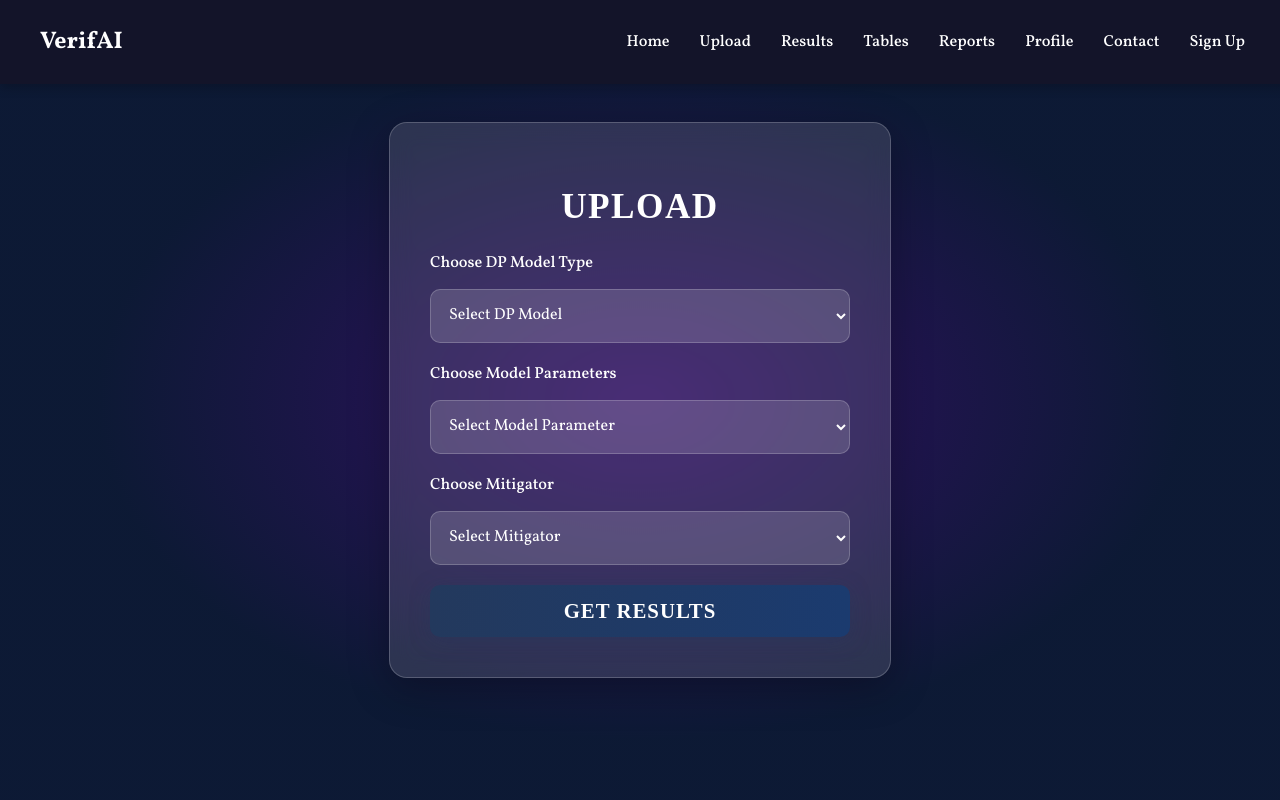
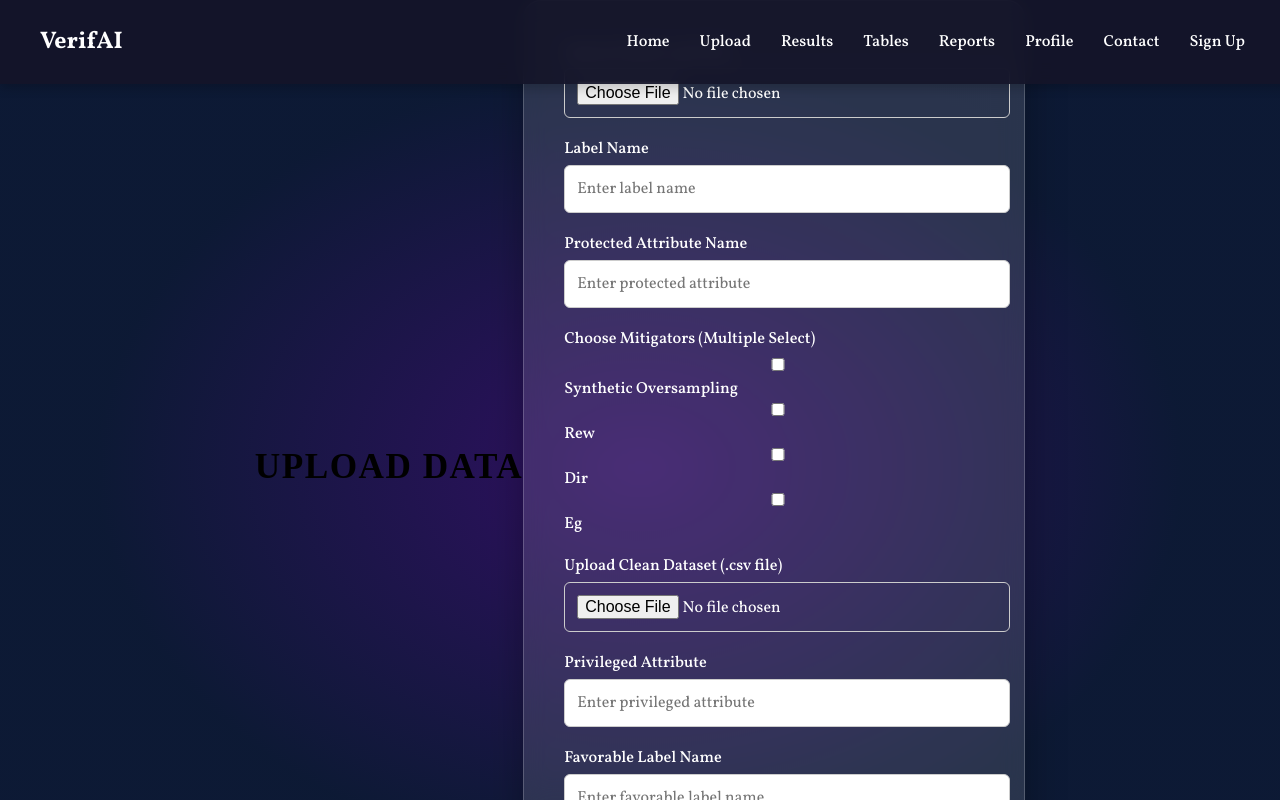
Before and after one commit to VerifAI-inc/VerifAI, a React (Create React App) app in the folder verifai-frontend/: page /upload in a window 1280 px wide. Built offline with nearby package versions, Linux system fonts and the light colour scheme.

Commit message:
Modify Upload page to add Mitigator, Label name, Priviliged group name, Protected attribute name selection.

```diff
--- a/verifai-frontend/src/pages/Upload.js
+++ b/verifai-frontend/src/pages/Upload.js
@@ -2,60 +2,98 @@ import React, { useState } from "react";
 import "../styles/Upload.css";
 
 const Upload = () => {
+  const [modelFile, setModelFile] = useState(null);
+  const [datasetFile, setDatasetFile] = useState(null);
+  const [labelName, setLabelName] = useState("");
+  const [favorableLabel, setFavorableLabel] = useState("");
+  const [protectedAttribute, setProtectedAttribute] = useState("");
+  const [privilegedAttribute, setPrivilegedAttribute] = useState("");
+  const [mitigators, setMitigators] = useState([]);
   const [dpModel, setDpModel] = useState("");
-  const [modelParam, setModelParam] = useState("");
-  const [mitigator, setMitigator] = useState("");
+
+  const handleFileChange = (e, setFile) => {
+    setFile(e.target.files[0]);
+  };
+
+  const handleMitigatorChange = (e) => {
+    const value = e.target.value;
+    setMitigators((prev) =>
+      prev.includes(value) ? prev.filter((m) => m !== value) : [...prev, value]
+    );
+  };
 
   const handleSubmit = () => {
+    console.log("Model File:", modelFile?.name);
+    console.log("Dataset File:", datasetFile?.name);
+    console.log("Label Name:", labelName);
+    console.log("Favorable Label:", favorableLabel);
+    console.log("Protected Attribute:", protectedAttribute);
+    console.log("Privileged Attribute:", privilegedAttribute);
+    console.log("Selected Mitigators:", mitigators);
     console.log("DP Model:", dpModel);
-    console.log("Model Parameter:", modelParam);
-    console.log("Mitigator:", mitigator);
   };
 
   return (
     <div className="upload-container">
+      <h1 className="upload-title">Upload Data</h1>
       <div className="upload-card">
-        <h1 className="upload-title">Upload</h1>
+        <div className="form-section">
+          {/* Left Column */}
+          <div className="form-column">
+            <div className="form-group">
+              <label>Upload Model (.pkl file)</label>
+              <input type="file" accept=".pkl" onChange={(e) => handleFileChange(e, setModelFile)} />
+            </div>
 
-        <div className="form-group">
-          <label>Choose DP Model Type</label>
-          <select
-            value={dpModel}
-            onChange={(e) => setDpModel(e.target.value)}
-          >
-            <option value="">Select DP Model</option>
-            <option value="dp1">DP Model 1</option>
-            <option value="dp2">DP Model 2</option>
-            <option value="dp3">DP Model 3</option>
-          </select>
+            <div className="form-group">
+              <label>Label Name</label>
+              <input type="text" placeholder="Enter label name" value={labelName} onChange={(e) => setLabelName(e.target.value)} />
+            </div>
+
+            <div className="form-group">
+              <label>Protected Attribute Name</label>
+              <input type="text" placeholder="Enter protected attribute" value={protectedAttribute} onChange={(e) => setProtectedAttribute(e.target.value)} />
+            </div>
+
+            {/* Mitigators Section Moved to Right */}
+            <div className="form-group mitigators-group">
+              <label>Choose Mitigators (Multiple Select)</label>
+              <div className="mitigators-container">
+                {["Synthetic Oversampling", "Rew", "Dir", "Eg"].map((mitigator) => (
+                  <label key={mitigator} className="mitigator-option">
+                    <input
+                      type="checkbox"
+                      value={mitigator}
+                      checked={mitigators.includes(mitigator)}
+                      onChange={handleMitigatorChange}
+                    />
+                    {mitigator}
+                  </label>
+                ))}
+            </div>
+          </div>
         </div>
 
-        <div className="form-group">
-          <label>Choose Model Parameters</label>
-          <select
-            value={modelParam}
-            onChange={(e) => setModelParam(e.target.value)}
-          >
-            <option value="">Select Model Parameter</option>
-            <option value="param1">Parameter 1</option>
-            <option value="param2">Parameter 2</option>
-            <option value="param3">Parameter 3</option>
-          </select>
+          {/* Right Column */}
+          <div className="form-column">
+            <div className="form-group">
+              <label>Upload Clean Dataset (.csv file)</label>
+              <input type="file" accept=".csv" onChange={(e) => handleFileChange(e, setDatasetFile)} />
+            </div>
+
+            <div className="form-group">
+              <label>Privileged Attribute</label>
+              <input type="text" placeholder="Enter privileged attribute" value={privilegedAttribute} onChange={(e) => setPrivilegedAttribute(e.target.value)} />
+            </div>
+
+            <div className="form-group">
+              <label>Favorable Label Name</label>
+              <input type="text" placeholder="Enter favorable label name" value={favorableLabel} onChange={(e) => setFavorableLabel(e.target.value)} />
+            </div>
+          </div>
         </div>
 
-        <div className="form-group">
-          <label>Choose Mitigator</label>
-          <select
-            value={mitigator}
-            onChange={(e) => setMitigator(e.target.value)}
-          >
-            <option value="">Select Mitigator</option>
-            <option value="mitigator1">Mitigator 1</option>
-            <option value="mitigator2">Mitigator 2</option>
-            <option value="mitigator3">Mitigator 3</option>
-          </select>
-        </div>
-
+        {/* Submit Button */}
         <button className="upload-button" onClick={handleSubmit}>
           GET RESULTS
         </button>
```
